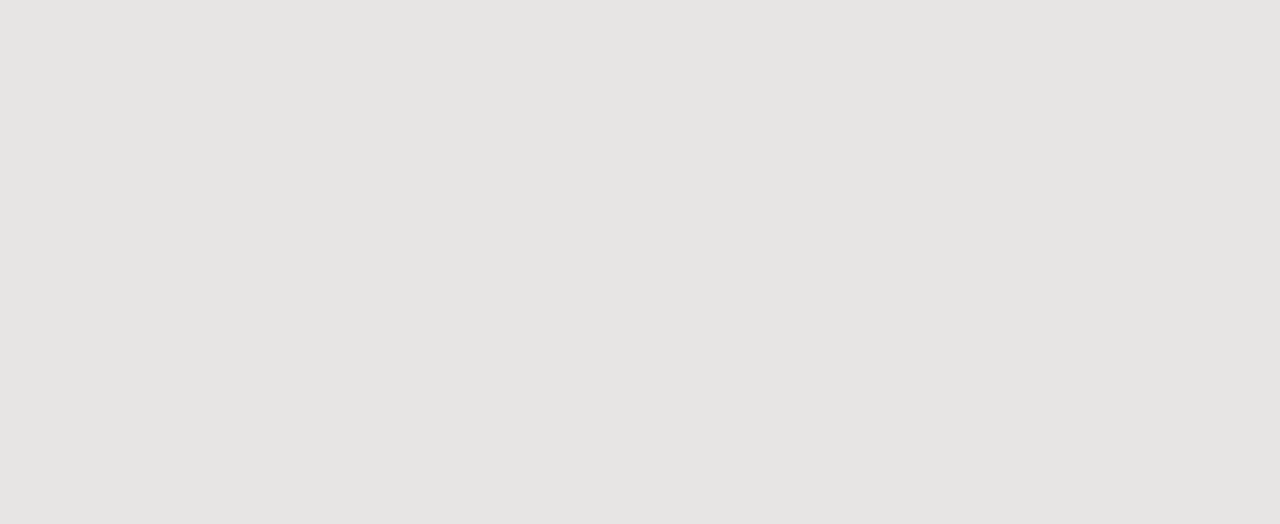
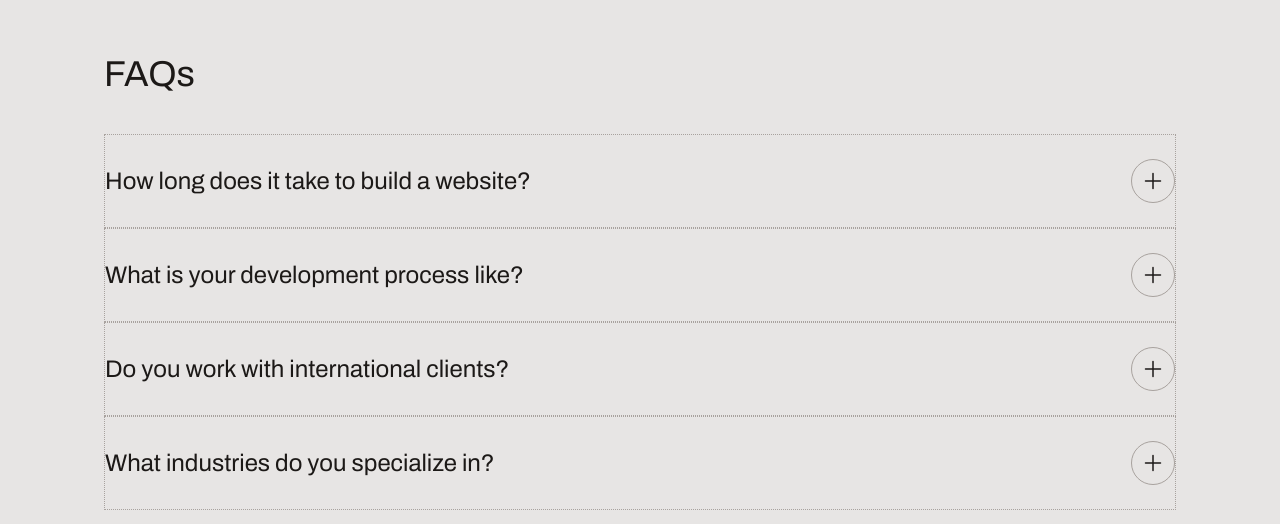
Before and after one commit to Jisap/minimal-single-page-portfolio, a Next.js app: page / in a window 1280 px wide. Shown: the part 4430-4954 px from the top of the page. Before the commit the page ends 4324 px from the top, so only its background shows below. Built offline with nearby package versions, Linux system fonts and the light colour scheme.

Commit message:
FAQs section

```diff
--- a/src/app/page.tsx
+++ b/src/app/page.tsx
@@ -1,3 +1,4 @@
+import FAQs from "@/sections/FAQs";
 import Header from "@/sections/Header";
 import Hero from "@/sections/Hero";
 import Intro from "@/sections/Intro";
@@ -12,6 +13,7 @@
       <Intro />
       <Projects />
       <Testimonials />
+      <FAQs />
     </>
   )
 }
--- a/src/sections/FAQs.tsx
+++ b/src/sections/FAQs.tsx
@@ -25,7 +25,38 @@
 ];
 
 const FAQs: FC = () => {
-  return <div>FAQs</div>;
+  return (
+    <section className="section">
+      <div className="container">
+        <h2 className="text-4xl">FAQs</h2>
+        <div className="mt-10">
+          {faqs.map(({ question, answer }) => (
+            <div key={question} className="border border-stone-400 border-dotted py-6">
+              <div className="flex items-center justify-between gap-4">
+                <div className="text-2xl">{question}</div>
+                <div className="inline-flex items-center justify-center size-11 border border-stone-400 rounded-full shrink-0">
+                  <svg
+                    xmlns="http://www.w3.org/2000/svg"
+                    fill="none"
+                    viewBox="0 0 24 24"
+                    strokeWidth="1.5"
+                    stroke="currentColor"
+                    className="size-6"
+                  >
+                    <path
+                      strokeLinecap="round"
+                      strokeLinejoin="round"
+                      d="M12 4.5v15m7.5-7.5h-15"
+                    />
+                  </svg>
+                </div>
+              </div>
+            </div>
+          ))}
+        </div>
+      </div>
+    </section>
+  )
 };
 
 export default FAQs;
```
